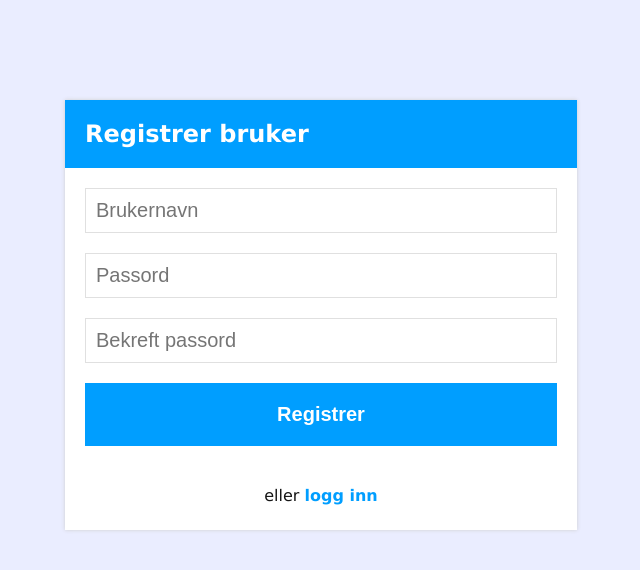
After one commit to SciFiGruppa/WEB-Oblig-4, a PHP site: page /register.php in a window 1280 px wide. The commit adds this page. Shown: the top 570 px of the page, without its empty margins (319-959 px from the left). Run offline with PHP 8.4, Linux system fonts and the light colour scheme.

Commit message:
register link...

```diff
--- a/login.php
+++ b/login.php
@@ -55,6 +55,9 @@
         <?php
         }
         ?>
+        <p class="reglink">
+            eller <a href="register.php">registrer deg</a>
+        </p>
     </section>
 </body>
 </html>
--- /dev/null
+++ b/register.php
@@ -0,0 +1,61 @@
+<?php
+    session_start();
+?>
+<!DOCTYPE html>
+<html>
+<head>
+    <title>Registrer første gang - Vedlikeholdsapplikasjon</title>
+    <link rel="stylesheet" type="text/css" href="stylesheet.css">
+    <meta charset="UTF-8">
+    <meta name="viewport" content="width=device-width, initial-scale=1">
+</head>
+<body>
+    <section id="user_box">
+        <header>
+            <h1>Registrer bruker</h1>
+        </header>
+        <?php
+            // Error message handling
+            if (isset($_SESSION['error_msg'])) {
+                echo "
+                <div>
+                    <div class='error_message'>
+                    {$_SESSION['error_msg']}
+                    </div>
+                </div>
+                ";
+                unset($_SESSION['error_msg']);
+            }
+            // Success message handling
+            if (isset($_SESSION['success_msg'])) {
+                echo "
+                <div>
+                    <div class='success_message'>
+                    {$_SESSION['success_msg']}
+                    </div>
+                </div>
+                ";
+                unset($_SESSION['success_msg']);
+            }
+        ?>
+        <form action="php/login/register.php" method="POST">
+            <div>
+                <input placeholder="Brukernavn" required type="text" id="username" name="username" class="type">
+            </div>
+            <div>
+                <input placeholder="Passord" required type="password" id="password" name="password" class="type">
+            </div>
+            <div>
+                <input placeholder="Bekreft passord" required type="password" id="password_confirm" name="password_confirm" class="type">
+            </div>
+            <div>
+                <input type="hidden" name="req" value="<?php echo $_SERVER['REQUEST_URI']; ?>">
+                <input type="submit" name="register" value="Registrer" id="register" class="submit">
+            </div>
+        </form>
+        <p class="reglink">
+            eller <a href="login.php">logg inn</a>
+        </p>
+    </section>
+</body>
+</html>
--- a/stylesheet.css
+++ b/stylesheet.css
@@ -236,6 +236,15 @@ section#user_box div {
 	padding: 10px 20px;
 }
 
+.reglink {
+	text-align: center;
+	margin: 10px 0 0 0;
+	padding: 0 0 25px 0;
+}
+.reglink a {
+	color: #009EFF;
+}
+
 /* Brukeradministrasjon */
 section#administer_users {
 	width: 60%;
```
